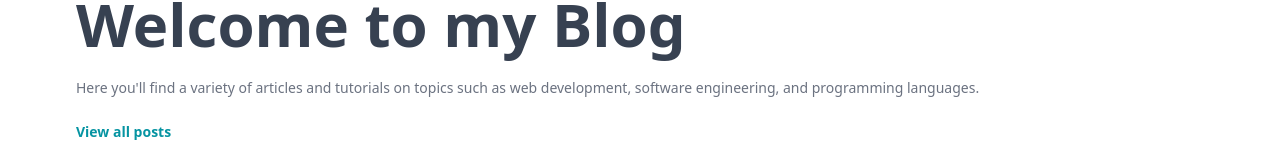
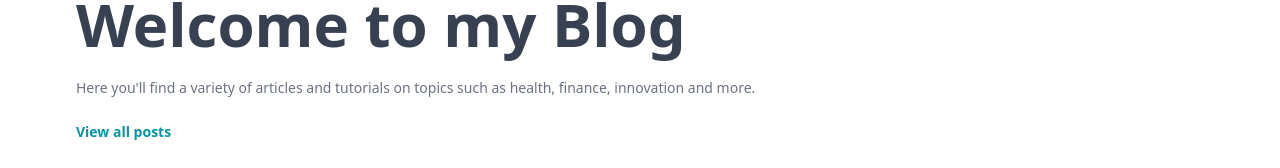
Before and after one commit to arushi2207/Boulevard-Blog, a React (Vite) app in the folder client/: page / in a window 1280 px wide. Shown: the part 182-350 px from the top of the page. Built offline with nearby package versions, Linux system fonts and the light colour scheme; no server answers.

Commit message:
few modifications

```diff
--- a/client/src/pages/Home.jsx
+++ b/client/src/pages/Home.jsx
@@ -19,7 +19,7 @@ export default function Home() {
         <h1 className='text-3xl font-bold lg:text-6xl'>Welcome to my Blog</h1>
         <p className='text-gray-500 text-xs sm:text-sm'>
           Here you'll find a variety of articles and tutorials on topics such as
-          web development, software engineering, and programming languages.
+          health, finance, innovation and more.
         </p>
         <Link
           to='/search'
```
